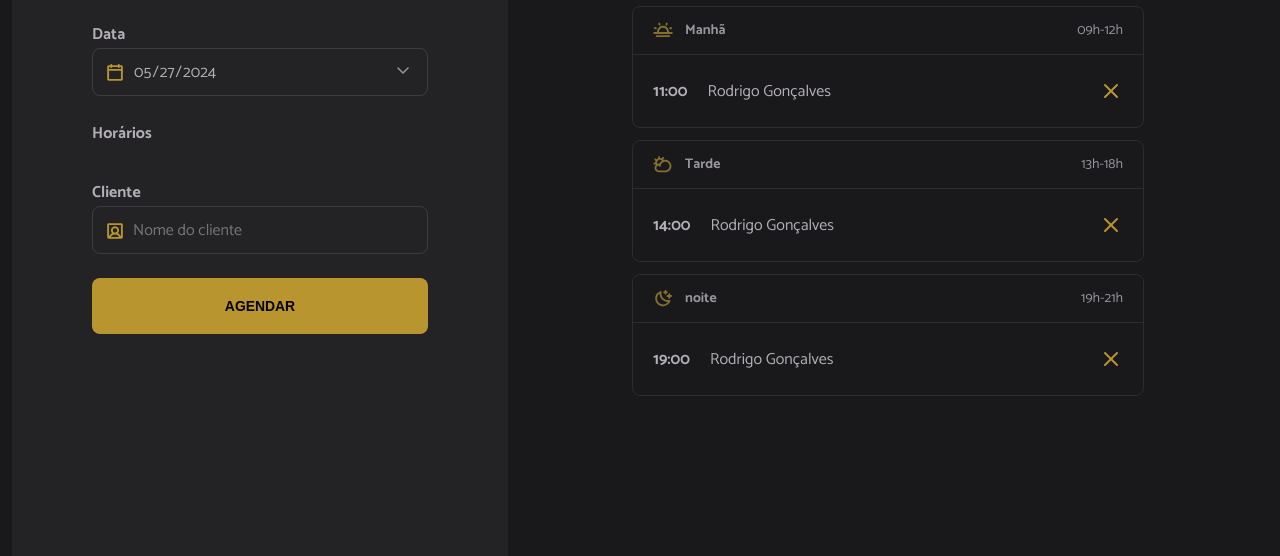
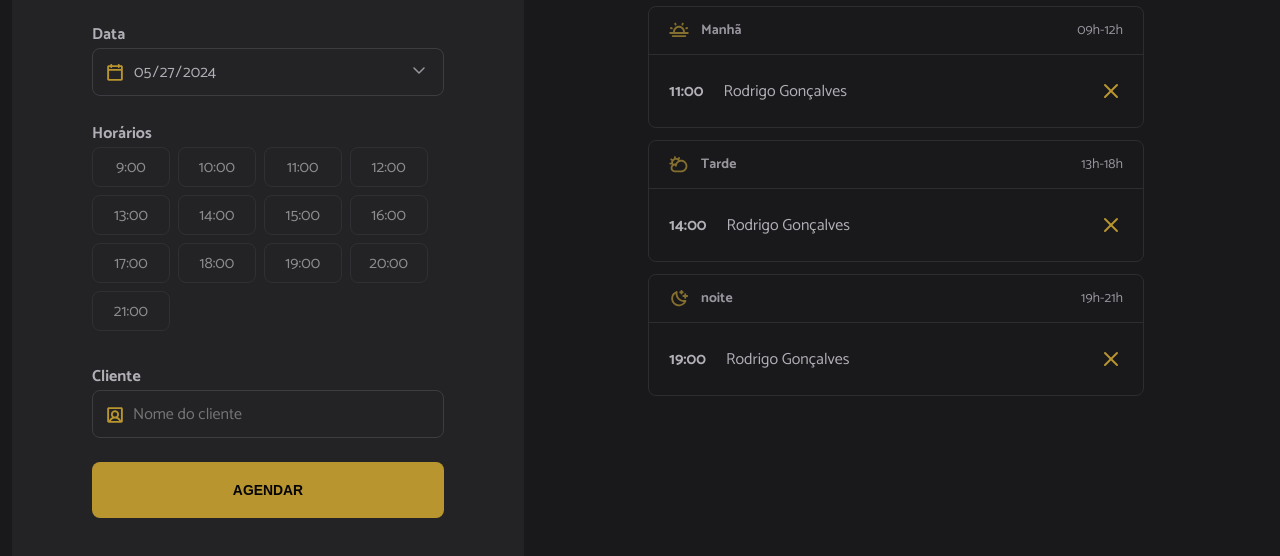
Before and after one commit to artprange/hairDressing, a website built with webpack: page index.html in a window 1280 px wide. Shown: the part 180-736 px from the top of the page. Built offline with nearby package versions, Linux system fonts and the light colour scheme.

Commit message:
available hours not rendering

```diff
--- a/src/modules/form/hours-load.js
+++ b/src/modules/form/hours-load.js
@@ -2,9 +2,11 @@
 import dayjs from "dayjs";
 
 import { openingHours } from "../../utils/opening-hours.js";
-import { schedulesDay } from '../schedules/load';
 
-export function hoursLoad({date}){
+
+const hours = document.getElementById('hours')
+
+export function hoursLoad({ date }){
     const opening = openingHours.map((hour)=>{
 
         const [scheduleHour] = hour.split(":")
@@ -20,4 +22,13 @@ export function hoursLoad({date}){
 
     })
 
+    opening.forEach(({ hour, available }) => {
+        const li = document.createElement("li");
+
+        li.classList.add("hour");
+        li.classList.add(available ? "hour-available" : "hour-unavailable");
+
+        li.textContent = hour;
+        hours.append(li);
+    });
 }
```
Also changed, not shown: dist/d2a2050085593dfe7047.svg (added), dist/index.html, dist/main.js.
